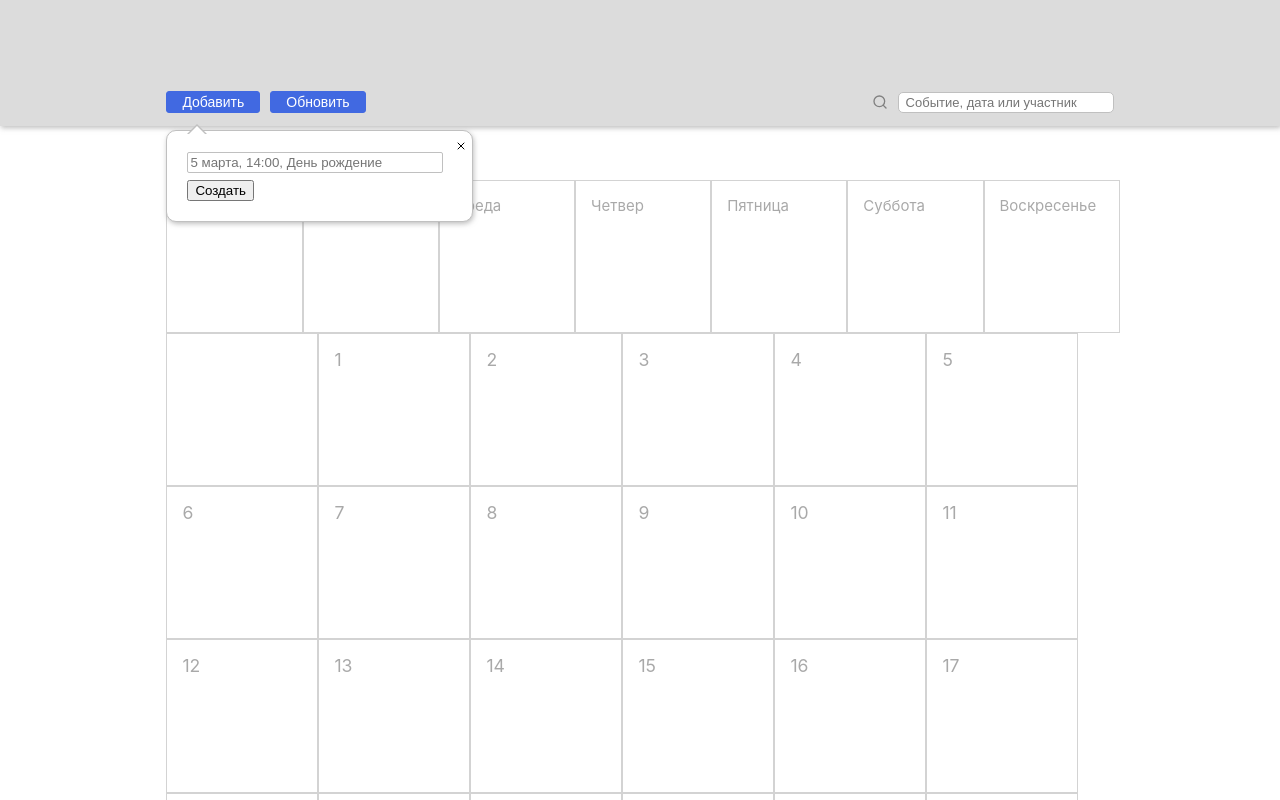
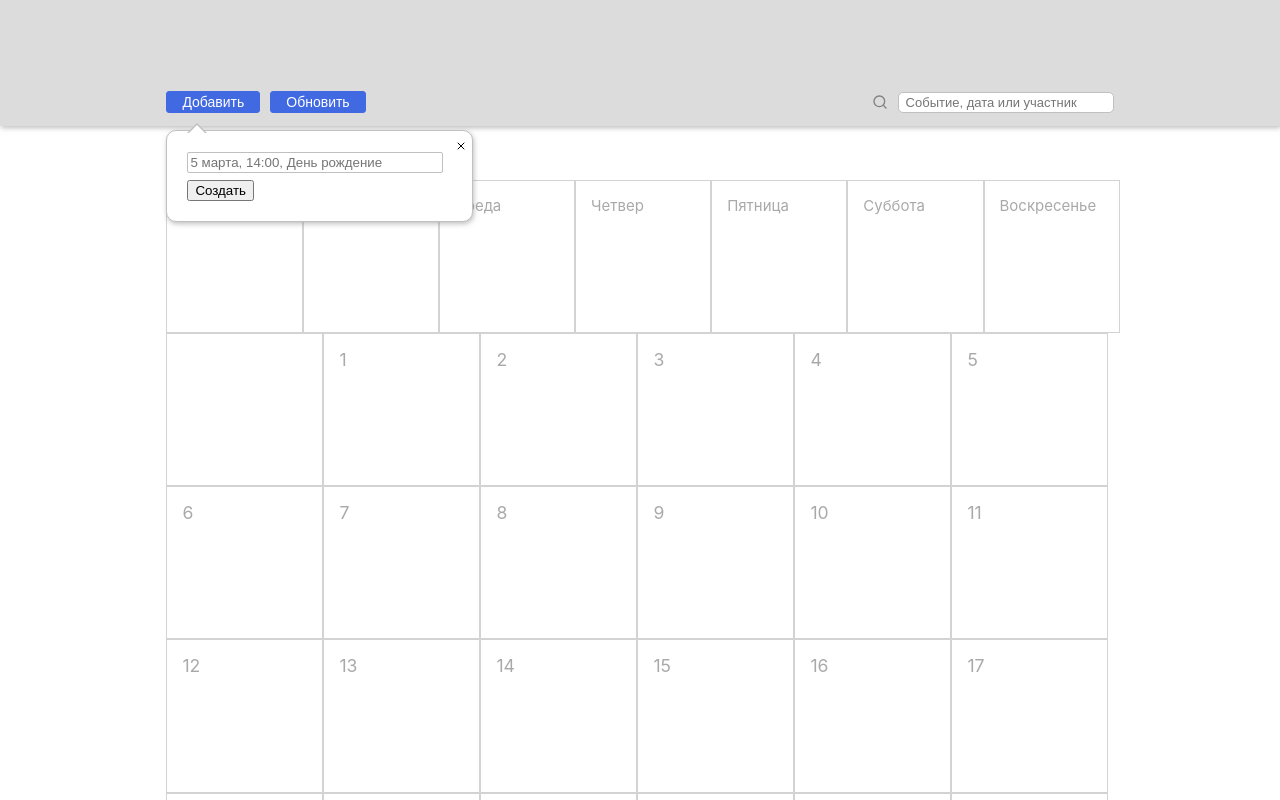
Before and after one commit to vasilyeu-pavel/calendar, a React (Create React App) app: page / in a window 1280 px wide. Both pictures are taken after a click on the button "Добавить". Shown: the top 800 px of the page. Built offline with nearby package versions, Linux system fonts and the light colour scheme.

Commit message:
fixed styles

```diff
--- a/src/component/header/index.css
+++ b/src/component/header/index.css
@@ -78,11 +78,11 @@ textarea {
     left: 20px; bottom: -20px;
     border: 10px solid transparent;
     border-bottom: 10px solid #C0C0C0;
-    bottom: 87px;
+    bottom: 88px;
 }
 .add-event-form::after {
     border-bottom: 10px solid #FFFFFF;
-    bottom: 85px;
+    bottom: 86px;
 }
 
 .create-button {
--- a/src/component/main/index.css
+++ b/src/component/main/index.css
@@ -47,7 +47,7 @@
     position: relative;
     z-index: 1;
     flex-direction: column;
-    max-width: 120px;
+    max-width: 125px;
     word-wrap: break-word;
     overflow: hidden
 }
```
